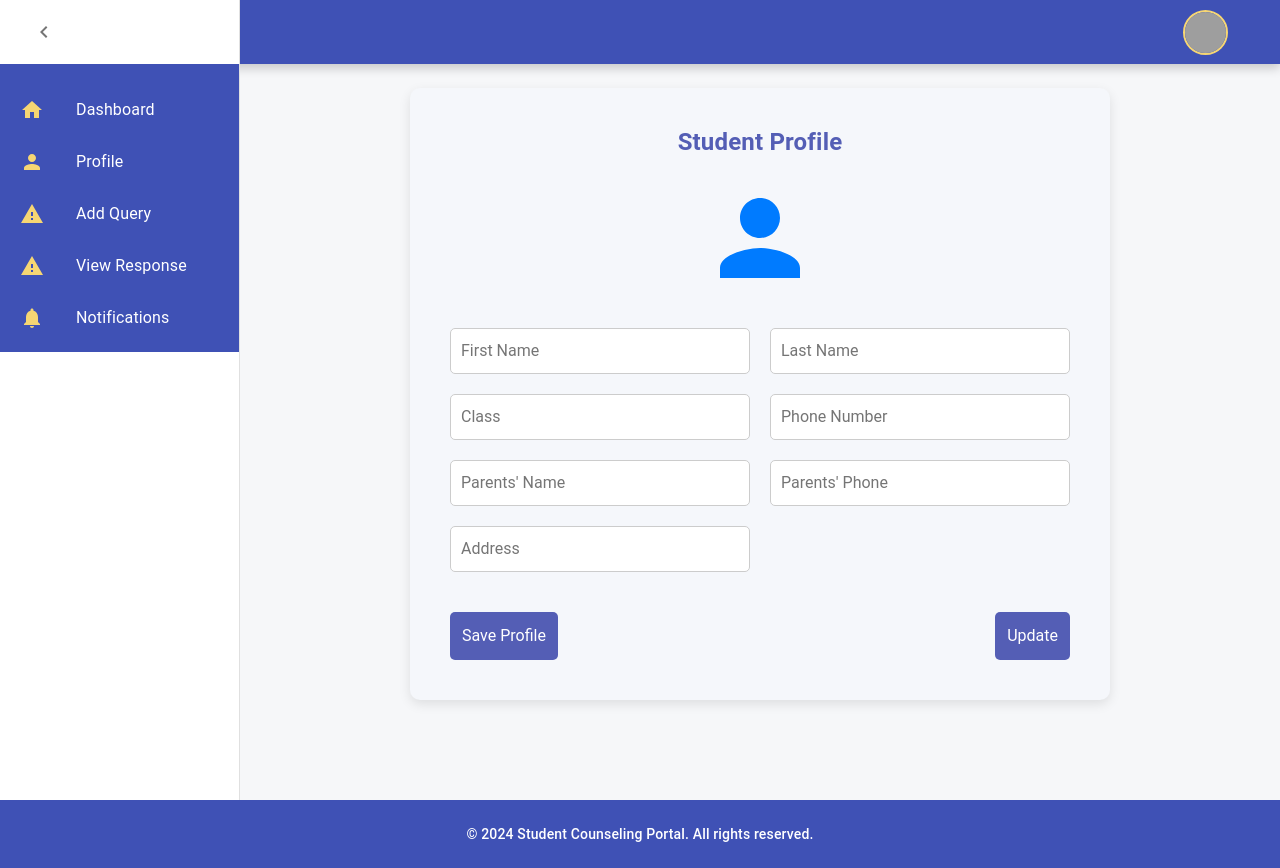
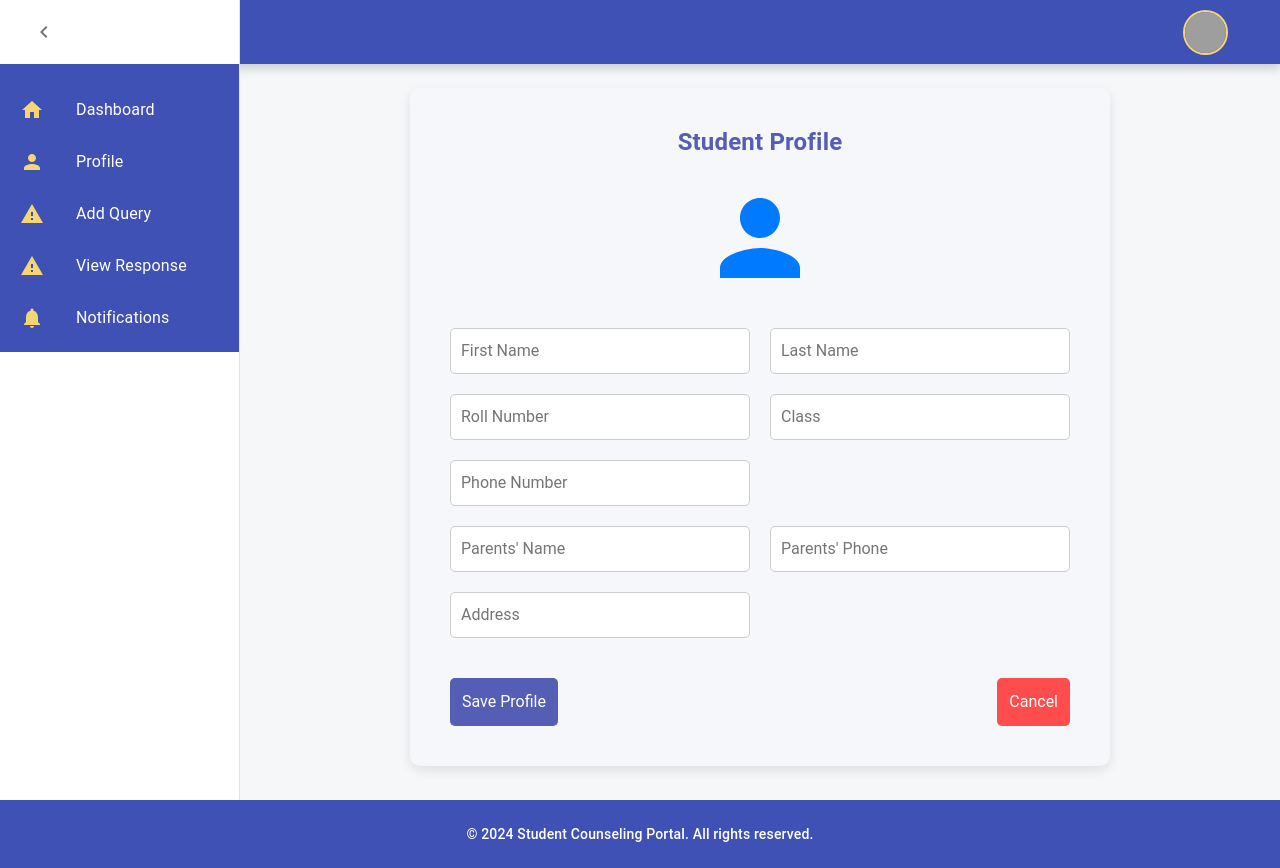
Before and after one commit to Heer-Modi/student_cs, a React (Vite) app in the folder frontend/: page /student/profile in a window 1280 px wide. Both pictures are taken after a click on the button "EDIT PROFILE". Built offline with nearby package versions, Linux system fonts and the light colour scheme; no server answers; grey boxes are pictures that could not be loaded.

Commit message:
modify the student profile form by adding roll no entity

```diff
--- a/frontend/src/pages/student/StudentProfile.jsx
+++ b/frontend/src/pages/student/StudentProfile.jsx
@@ -34,7 +34,7 @@ const StudentProfile = ({ refreshProfilePhoto }) => {
             Authorization: `Bearer ${token}`,
           },
         });
-        setProfile(response.data.student  );
+        setProfile(response.data.student);
         console.log("Profile data:", response.data);
         if (response.data.photo) setPhotoUrl(response.data.photo);
       } catch (error) {
@@ -48,6 +48,7 @@ const StudentProfile = ({ refreshProfilePhoto }) => {
     firstName = "",
     middleName = "",
     lastName = "",
+    rollNumber = "",
     Class = "",
     parentsName = "",
     parentsPhone = "",
@@ -150,6 +151,17 @@ const StudentProfile = ({ refreshProfilePhoto }) => {
       gridColumn: "span 2",
       padding: "12px",
       backgroundColor: "#545eb5",
+      color: "#fff",
+      border: "none",
+      borderRadius: "5px",
+      fontSize: "16px",
+      cursor: "pointer",
+      marginTop: "20px",
+    },
+    cancelButton: {
+      gridColumn: "span 2",
+      padding: "12px",
+      backgroundColor: "#ff4d4d", // ✅ Red color for Cancel button
       color: "#fff",
       border: "none",
       borderRadius: "5px",
@@ -269,12 +281,22 @@ const StudentProfile = ({ refreshProfilePhoto }) => {
               <div style={styles.formGroup}>
                 <input
                   type="text"
+                  placeholder="Roll Number"
+                  name="rollNumber"
+                  value={rollNumber}
+                  onChange={handleChange}
+                  style={styles.input}
+                  required
+                />
+                <input
+                  type="text"
                   placeholder="Class"
                   name="Class"
                   value={Class}
                   onChange={handleChange}
                   style={styles.input}
                 />
+
                 <input
                   type="text"
                   placeholder="Phone Number"
@@ -326,9 +348,10 @@ const StudentProfile = ({ refreshProfilePhoto }) => {
                 <button type="submit" style={styles.button}>
                   Save Profile
                 </button>
-                <button onClick={handleCancelEditing} style={styles.button}>
-                  Update
+                <button onClick={handleCancelEditing} style={styles.cancelButton}>
+                  Cancel
                 </button>
+
               </div>
             </form>
           ) : (
@@ -337,6 +360,7 @@ const StudentProfile = ({ refreshProfilePhoto }) => {
               <Typography variant="h6" sx={{ mt: 2 }}>
                 {firstName} {lastName}
               </Typography>
+              <Typography>Roll Number: {rollNumber}</Typography>
               <Typography>Class: {Class}</Typography>
               <Typography>Phone: {phone}</Typography>
               <Typography>Parents' Name: {parentsName}</Typography>
```
Also changed, not shown: 1 other file (tests, documents, lock files or other folders).
